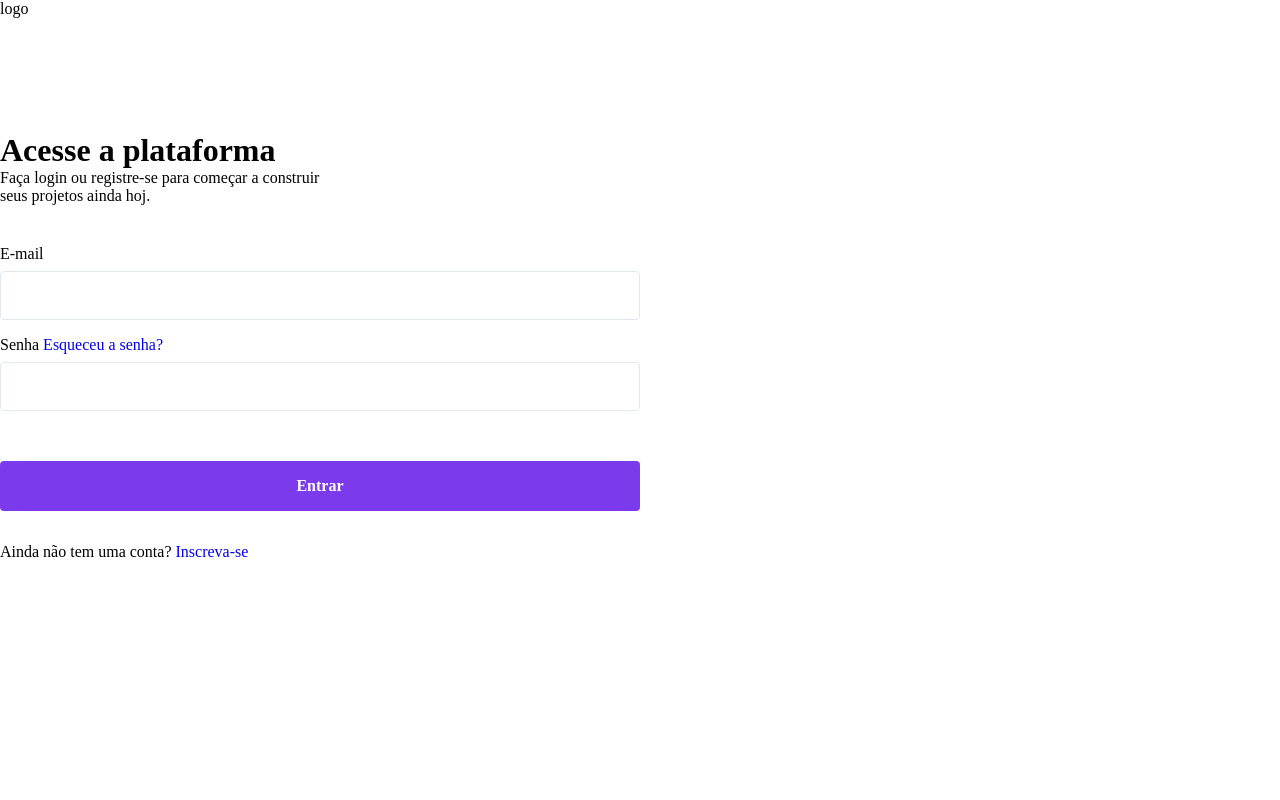
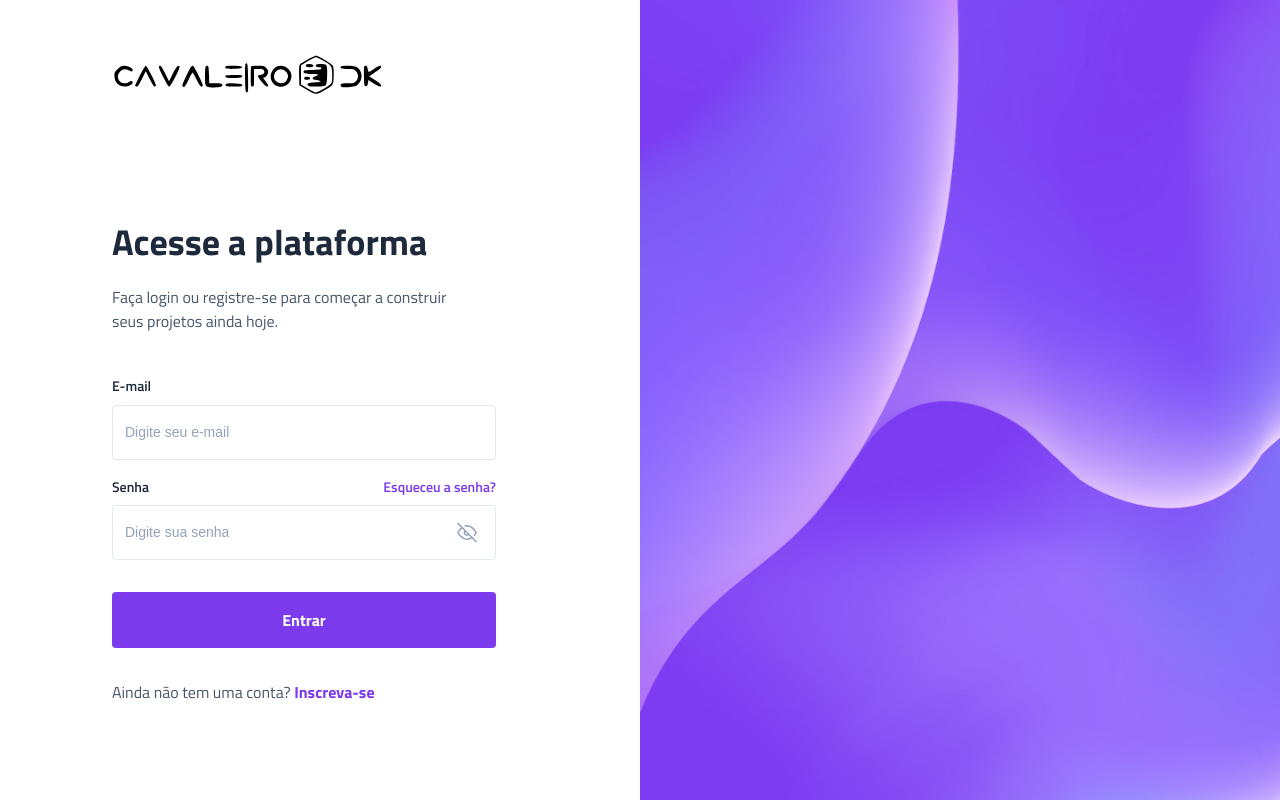
Before and after one commit to LeleCastanheira/boracodar11, a plain HTML site: page index.html in a window 1280 px wide. Drawn offline with Linux system fonts and the light colour scheme.

Commit message:
Resultado final do projeto

```diff
--- a/index.html
+++ b/index.html
@@ -1,6 +1,9 @@
 <!DOCTYPE html>
 <html lang="en">
 <head>
+  <link rel="preconnect" href="https://fonts.googleapis.com">
+  <link rel="preconnect" href="https://fonts.gstatic.com" crossorigin>
+  <link href="https://fonts.googleapis.com/css2?family=Titillium+Web:wght@400;600;700&display=swap" rel="stylesheet">
   <meta charset="UTF-8">
   <meta http-equiv="X-UA-Compatible" content="IE=edge">
   <meta name="viewport" content="width=device-width, initial-scale=1.0">
@@ -9,29 +12,30 @@
 </head>
 <body>
 
-    <div id="page">
-      <header>
-        logo
-      </header>
-      <main>
+    <div id="page" class="flex">
+      <div>
+        <header>
+          <img src="assets/logo.svg" alt="">
+        </header>
+        <main>
         <div class="headline">
           <h1>Acesse a plataforma</h1>
-          <p>Faça login ou registre-se para começar a construir seus projetos ainda hoj.</p>
+          <p>Faça login ou registre-se para começar a construir seus projetos ainda hoje.</p>
         </div>
         <form>
           <div class="input-wrapper">
             <label for="email">E-mail</label>
-            <input id="email" type="email" name="name" required />
+            <input id="email" type="email" name="name" required placeholder="Digite seu e-mail" disabled />
           </div>
 
           <div class="input-wrapper">
-            <div class="label-wrapper">
+            <div class="label-wrapper flex">
               <label for="senha"> Senha </label>
               <a href="#"> Esqueceu a senha? </a>
             </div>
-            <input type="password" id="senha">
-            <img class="show-password" src="" alt="">
-            <img class="hide-password" src="" alt="">
+            <input type="password" id="senha" placeholder="Digite sua senha">
+            <img onclick="togglePassword()" class="eye" src="./assets/eye-off.svg" alt="">
+            <img onclick="togglePassword()" class="eye hide" src="./assets/eye.svg" alt="">
           </div>
           <button type="submit"> Entrar </button>
           <div class="create-account">
@@ -39,7 +43,22 @@
             <a href="#"> Inscreva-se </a>
           </div>
         </form>
-      </main>
+        </main>
+      </div>
+      <img src="./assets/bg.jpg" alt="">
     </div>
+
+    <script>
+      function togglePassword() {
+        document.querySelectorAll(".eye")
+        .forEach((eye) => eye.classList.toggle('hide'))
+
+        const type =
+          senha.getAttribute("type") == "password" ? "text" : "password"
+
+        senha.setAttribute("type", type)
+      }
+
+    </script>
 </body>
 </html>
--- a/style.css
+++ b/style.css
@@ -8,10 +8,12 @@
 
 :root {
   font-size: 62.5%;
+  font-family: 'Titillium Web', sans-serif;
 }
 
 body {
   font-size: 1.6rem;
+
 }
 
 button{
@@ -21,6 +23,12 @@ button{
 
 a{
   text-decoration: none;
+  color: #7C3AED;
+  font-weight: 700  ;
+}
+
+a:hover {
+  text-decoration: underline;
 }
 
 #page{
@@ -41,9 +49,9 @@ img {
 }
 
 header img{
-  width:20rem;
+  width: 33rem;
   height: 5.4rem;
-  /* object-fit: contain; */
+  margin-left: -3rem;
 }
 
 #page > div{
@@ -52,10 +60,22 @@ header img{
 
 main{
   margin-top: 11.4rem;
+  max-width: 38.4rem;
 }
 
 .headline{
   max-width: 35rem;
+}
+
+h1{
+  font-size: 36px;
+  line-height: 55px;
+  color: #1E293B;
+}
+
+h1 + p {
+  color: #475569;
+  margin-top: 1.6rem;
 }
 
 form {
@@ -64,6 +84,24 @@ form {
 
 .input-wrapper{
   position: relative;
+}
+
+label {
+  font-weight: 600;
+  font-size: 14px;
+  line-height: 21px;
+  color: #1E293B;
+}
+
+label + a {
+  font-weight: 600;
+  font-size: 14px;
+  line-height: 21px;
+  color: #7C3AED;
+}
+
+input::placeholder {
+  color: #94A3B8;
 }
 
 form input{
@@ -75,6 +113,21 @@ form input{
   padding: 1.6rem 1.2rem;
 
   margin-top: 0.8rem;
+
+  font-size: 14px;
+  line-height: 21px;
+
+  color: #1E293B;
+}
+
+input:focus,
+input:hover {
+  border: 1px solid #7c3aed;
+  outline: 0;
+}
+
+input>:disabled {
+  opacity: 0.35;
 }
 
 form .input-wrapper + .input-wrapper {
@@ -94,7 +147,7 @@ form .input-wrapper + .input-wrapper {
   height: 2rem;
 
   position: absolute;
-  top: 52%;
+  top: 55%;
   right: 5%;
 }
 
@@ -130,3 +183,31 @@ form button:focus {
 form button:hover{
   background: #9f67ff;
 }
+
+.create-account {
+  color: #475569;
+}
+
+@media (max-width: 900px) {
+  #page > * {
+    width: 100%;
+  }
+  #page > img {
+    display: none;
+  }
+
+  #page > div {
+    padding: 11rem;
+  }
+
+  main {
+    max-width: 100%;
+  }
+}
+
+@media (max-width: 600px) {
+  #page > div {
+    padding: 4rem;
+  }
+
+}
```
